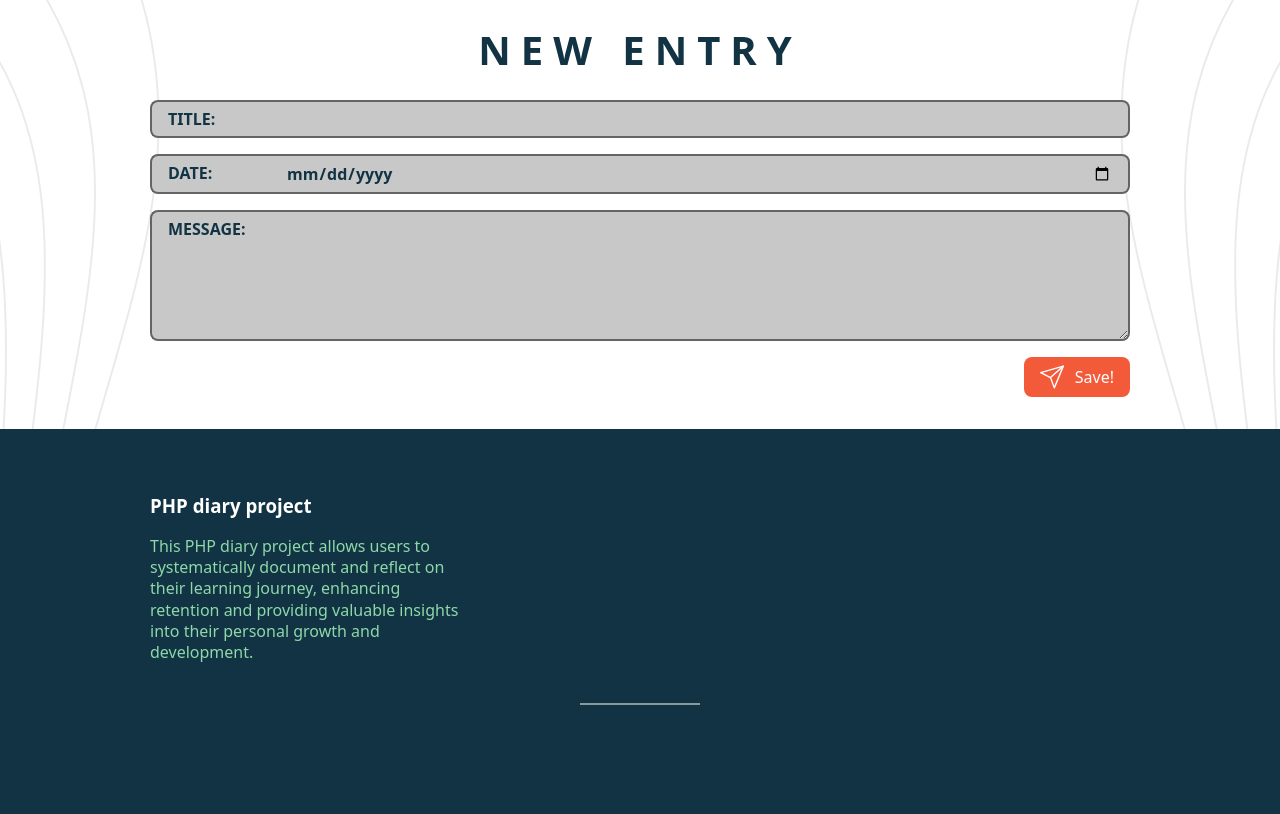
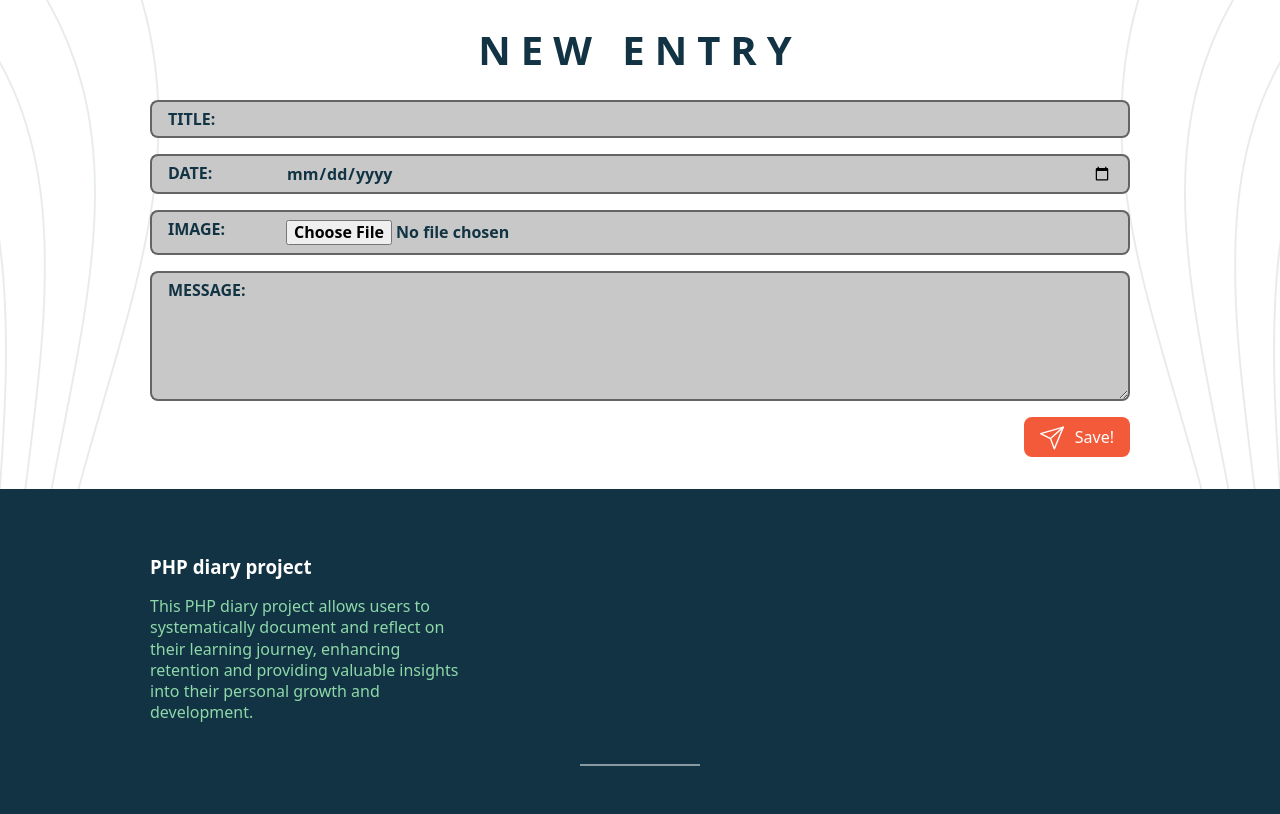
Before and after one commit to itsirican/mini-projects-php, a PHP site: the page made by Diary prj/form.php in a window 1280 px wide. Shown: the part 64-878 px from the top of the page. Before the commit the page ends 769 px from the top, so only its background shows below. Run offline with PHP 8.4, Linux system fonts and the light colour scheme.

Commit message:
upload imgs into db

```diff
--- a/Diary prj/form.php
+++ b/Diary prj/form.php
@@ -10,10 +10,42 @@
         $title = (string) ($_POST["title"] ?? '');
         $date = (string) ($_POST["date"] ?? '');
         $message = (string) ($_POST["message"] ?? '');
-        $stmt = $pdo->prepare("INSERT INTO `enteries` (`title`, `date`, `message`) VALUES (:title, :message, :date)");
+        $imageName = null;
+        if (!empty($_FILES) && !empty($_FILES["image"])) {
+            if ($_FILES["image"]["error"] === 0 && $_FILES["image"]["size"] !== 0) {
+              $fileWithoutExt = pathinfo($_FILES["image"]["name"], PATHINFO_FILENAME);
+              $name = preg_replace('/[^a-zA-Z0-9]/', '', $fileWithoutExt);
+              $originalImage = $_FILES["image"]["tmp_name"];
+              $imageName = $name."-".time().".jpg";
+              $destImage = __DIR__.'/uploads/'.$imageName;
+              // move_uploaded_file(, );
+
+              [$width, $height] = getimagesize($originalImage);
+              $maxDims = 400;
+              $scaleFactor = $maxDims / max($width, $height);
+              $newWidth = $width * $scaleFactor;
+              $newHeight = $height * $scaleFactor;
+              // var_dump("{$newWidth}x{$newHeight}");
+
+              $im = imagecreatefromjpeg($originalImage);
+              // var_dump($im);
+
+              $newImage = imagecreatetruecolor($newWidth, $newHeight);
+              imagecopyresampled($newImage, $im, 0, 0, 0, 0, $newWidth, $newHeight, $width, $height);
+
+              // header("Content-Type: image/jpeg");
+              // imagejpeg($newImage);
+
+              imagejpeg($newImage, $destImage);
+            //   var_dump($imageName);
+            }
+        }
+
+        $stmt = $pdo->prepare("INSERT INTO `enteries` (`title`, `date`, `message`, `image`) VALUES (:title, :message, :date, :image)");
         $stmt->bindValue(":title", $title);
         $stmt->bindValue(":date", $date);
         $stmt->bindValue(":message", $message);
+        $stmt->bindValue(":image", $imageName);
         $stmt->execute();
 
         echo '<a href="index.php">Continue to the diary</a>';
@@ -45,7 +77,7 @@
 <div class="container">
 <h1 class="main-heading">New Entry</h1>
 
-<form method="POST" action="form.php">
+<form method="POST" action="form.php" enctype="multipart/form-data">
     <div class="form-group">
         <label class="from-group__label" for="title">Title:</label>
         <input class="from-group__input" type="text" id="title" name="title" required />
@@ -53,6 +85,10 @@
     <div class="form-group">
         <label class="from-group__label" for="date">Date:</label>
         <input class="from-group__input" type="date" id="date" name="date" required />
+    </div>
+    <div class="form-group">
+        <label class="from-group__label" for="image">Image:</label>
+        <input class="from-group__input" type="file" id="image" name="image" />
     </div>
     <div class="form-group">
         <label class="from-group__label" for="message">Message:</label>
```
Also changed, not shown: Diary prj/index.php (+10 -4 lines), Diary prj/uploads/FJ5ODXMAMqvur-1746656239.jpg (added).
